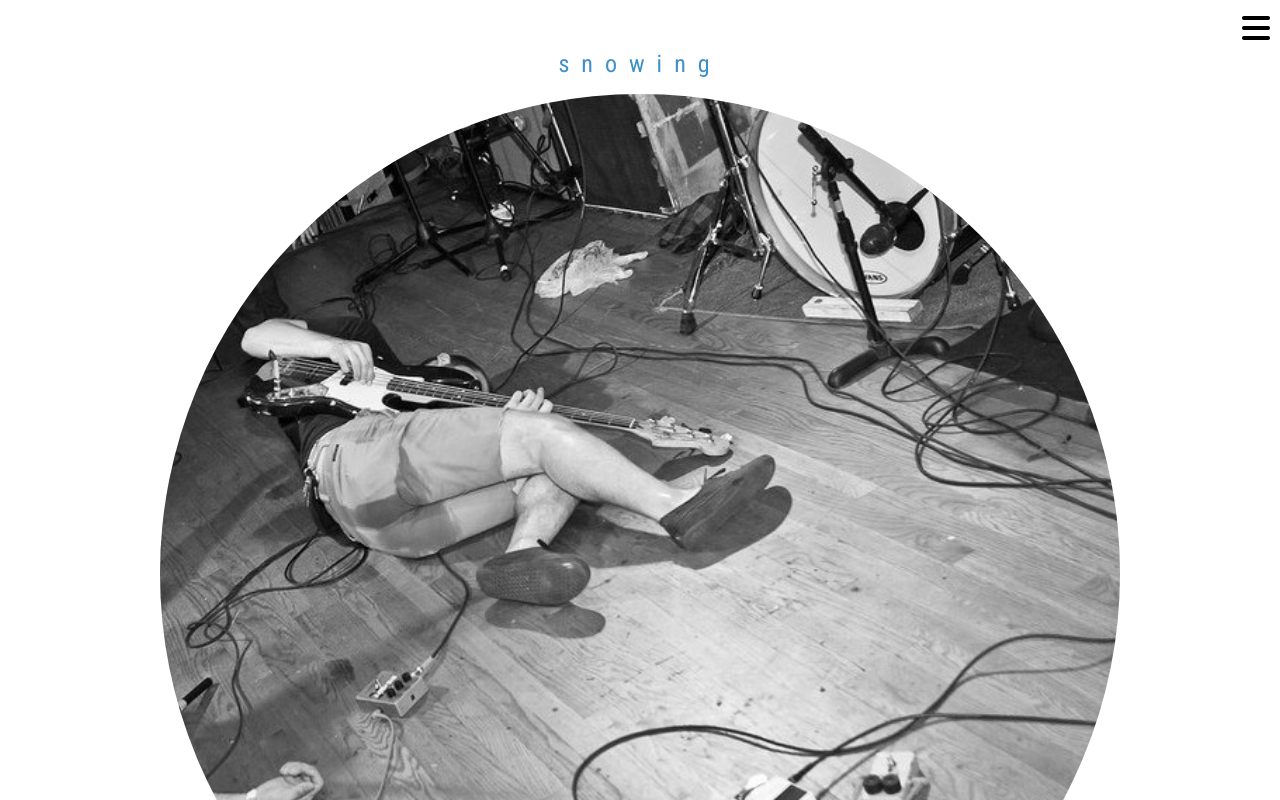
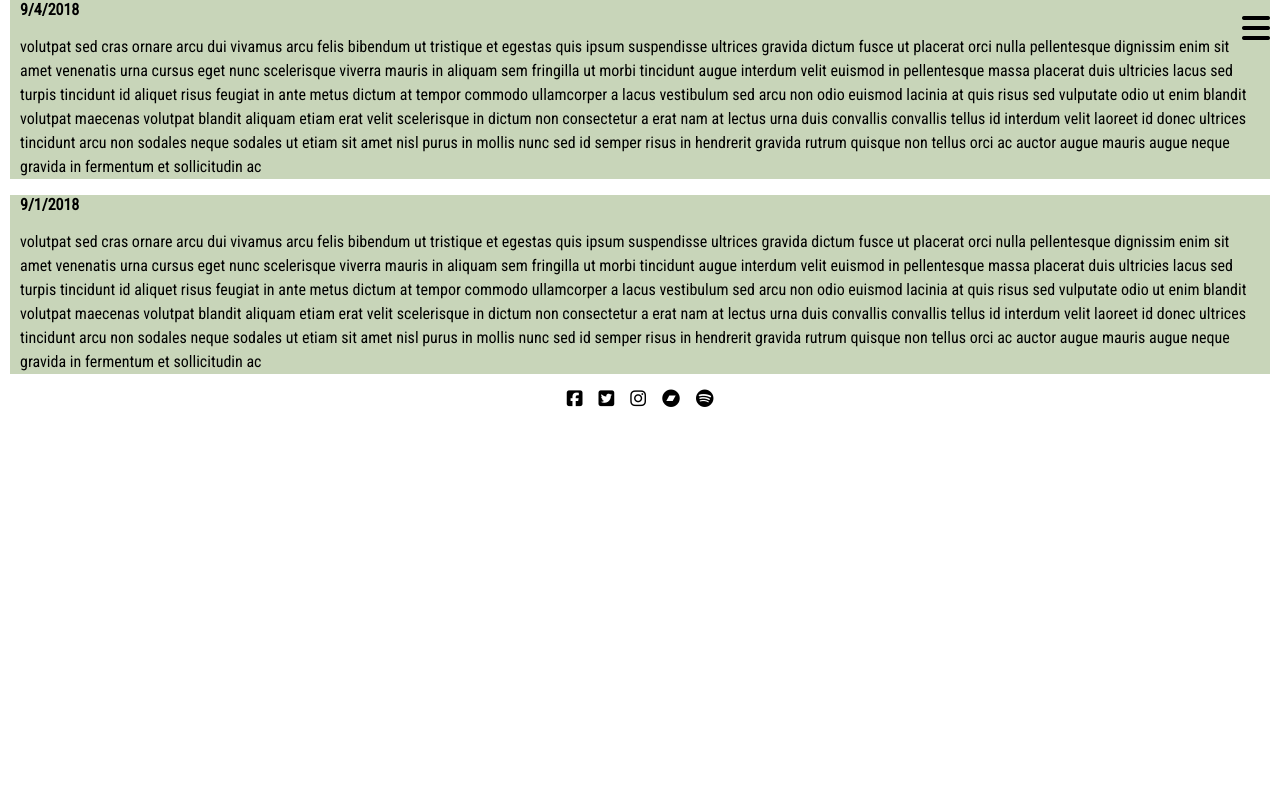
Before and after one commit to rbrazuk/snowing, a React (Create React App) app: page /news in a window 1280 px wide. Shown: the top 800 px of the page. Built offline with nearby package versions, Linux system fonts and the light colour scheme.

Commit message:
Made menu dismiss after link is clicked

```diff
--- a/src/App.js
+++ b/src/App.js
@@ -2,24 +2,21 @@ import React, {Component} from 'react';
 import MenuIcon from './components/MenuIcon';
 import Home from './components/Home';
 import IconsBar from './components/IconsBar';
+import News from './components/News';
 import MenuOverlay from './components/MenuOverlay';
 import { BrowserRouter, Route, Switch } from 'react-router-dom';
 import { connect } from 'react-redux';
 import './App.css';
 
 class App extends Component {
-  constructor(props) {
-    super(props);
-  }
-
   render() {
-    console.log("app rendered");
     return (
       <BrowserRouter>
         <div className="app">
           {this.props.showMenu ? <MenuOverlay /> : null}
           <MenuIcon />
           <Switch>
+            <Route path='/news' component={News}/>
             <Route path="/" component={Home}/>
           </Switch>
           <IconsBar />
--- a/src/components/MenuIcon.js
+++ b/src/components/MenuIcon.js
@@ -8,7 +8,7 @@ class MenuIcon extends Component {
         super(props);
 
         this.toggleMenu = this.toggleMenu.bind(this);
-        //console.log(this.props);
+        this.props.toggleMenu(false);
     }
 
     toggleMenu() {
--- a/src/components/MenuOverlay.css
+++ b/src/components/MenuOverlay.css
@@ -12,6 +12,11 @@
     transition: opacity 2s;
     -webkit-transition: opacity 2s;
     transition-delay: 250ms;
+}
+
+a {
+    color: #8fc0a9;
+    text-decoration: none;
 }
 
 .fade-enter {
--- a/src/components/MenuOverlay.js
+++ b/src/components/MenuOverlay.js
@@ -1,16 +1,37 @@
-import React from 'react';
+import React, { Component } from 'react';
+import {Link} from 'react-router-dom';
+import { connect } from 'react-redux';
+import {toggleMenu} from '../actions/index';
 import './MenuOverlay.css';
 
-export default (props) => {
+class MenuOverlay extends Component {
+    constructor(props) {
+        super(props);
+        this.dismissMenu = this.dismissMenu.bind(this);
+    }
+
+    dismissMenu() {
+        this.props.toggleMenu(false);
+    }
+    render() {
         return (
             <div className='menu-overlay'>
                 <ul className='menu'>
-                <li>news</li>
-                <li>shows</li>
-                <li>music</li>
-                <li>merch</li>
-                <li>contact</li>
+                    <li><Link to='/' onClick={this.dismissMenu}>home</Link></li>
+                    <li><Link to='/news' onClick={this.dismissMenu}>news</Link></li>
+                    <li><Link to='/shows' onClick={this.dismissMenu}>shows</Link></li>
+                    <li><a href='/music' onClick={this.dismissMenu}>music</a></li>
+                    <li><a href='/merch' onClick={this.dismissMenu}>merch</a></li>
+                    <li><a href='/contact' onClick={this.dismissMenu}>contact</a></li>
                 </ul>
             </div>
         );
     }
+
+}
+
+function mapStateToProps(state) {
+    return {showMenu: state.showMenu};
+}
+
+export default connect(mapStateToProps, {toggleMenu})(MenuOverlay);
--- /dev/null
+++ b/src/components/News.css
@@ -0,0 +1,16 @@
+.news {
+    margin: 0 10px;
+}
+
+.news-item {
+    padding: 0 10px;;
+    background-color: #c8d5b9;
+}
+
+.news-item-date {
+    font-weight: bold;
+}
+
+.news-item-body {
+    line-height: 1.5em;
+}
--- /dev/null
+++ b/src/components/News.js
@@ -0,0 +1,56 @@
+import React from 'react';
+import './News.css';
+
+export default (props) => {
+    return (
+        <div className='news'>
+            <div className='news-item'>
+                <div className='news-item-date'>9/4/2018</div>
+                <p className='news-item-body'>
+                    volutpat sed cras ornare arcu dui vivamus arcu felis
+                    bibendum ut tristique et egestas quis ipsum suspendisse
+                    ultrices gravida dictum fusce ut placerat orci nulla
+                    pellentesque dignissim enim sit amet venenatis urna cursus
+                    eget nunc scelerisque viverra mauris in aliquam sem
+                    fringilla ut morbi tincidunt augue interdum velit euismod
+                    in pellentesque massa placerat duis ultricies lacus sed
+                    turpis tincidunt id aliquet risus feugiat in ante metus
+                    dictum at tempor commodo ullamcorper a lacus vestibulum
+                    sed arcu non odio euismod lacinia at quis risus sed
+                    vulputate odio ut enim blandit volutpat maecenas volutpat
+                    blandit aliquam etiam erat velit scelerisque in dictum non
+                    consectetur a erat nam at lectus urna duis convallis
+                    convallis tellus id interdum velit laoreet id donec ultrices
+                    tincidunt arcu non sodales neque sodales ut etiam sit amet
+                    nisl purus in mollis nunc sed id semper risus in hendrerit
+                    gravida rutrum quisque non tellus orci ac auctor augue mauris
+                    augue neque gravida in fermentum et sollicitudin ac
+                </p>
+            </div>
+            <div className='news-item'>
+                <div className='news-item-date'>9/1/2018</div>
+                <p className='news-item-body'>
+                    volutpat sed cras ornare arcu dui vivamus arcu felis
+                    bibendum ut tristique et egestas quis ipsum suspendisse
+                    ultrices gravida dictum fusce ut placerat orci nulla
+                    pellentesque dignissim enim sit amet venenatis urna cursus
+                    eget nunc scelerisque viverra mauris in aliquam sem
+                    fringilla ut morbi tincidunt augue interdum velit euismod
+                    in pellentesque massa placerat duis ultricies lacus sed
+                    turpis tincidunt id aliquet risus feugiat in ante metus
+                    dictum at tempor commodo ullamcorper a lacus vestibulum
+                    sed arcu non odio euismod lacinia at quis risus sed
+                    vulputate odio ut enim blandit volutpat maecenas volutpat
+                    blandit aliquam etiam erat velit scelerisque in dictum non
+                    consectetur a erat nam at lectus urna duis convallis
+                    convallis tellus id interdum velit laoreet id donec ultrices
+                    tincidunt arcu non sodales neque sodales ut etiam sit amet
+                    nisl purus in mollis nunc sed id semper risus in hendrerit
+                    gravida rutrum quisque non tellus orci ac auctor augue mauris
+                    augue neque gravida in fermentum et sollicitudin ac
+                </p>
+            </div>
+
+        </div>
+    );
+}
```
Lines whose indentation alone changed are shown as unchanged.
